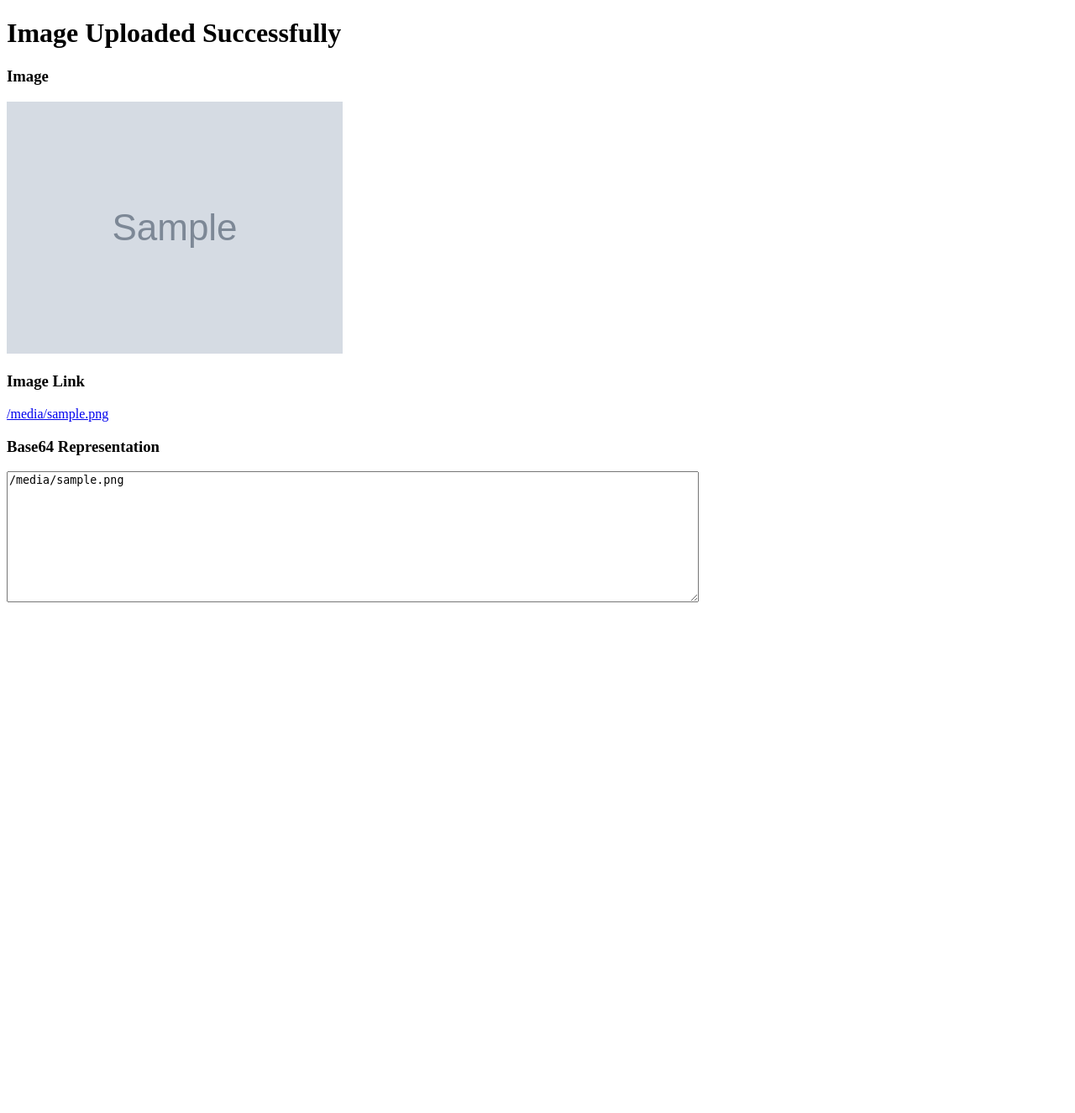
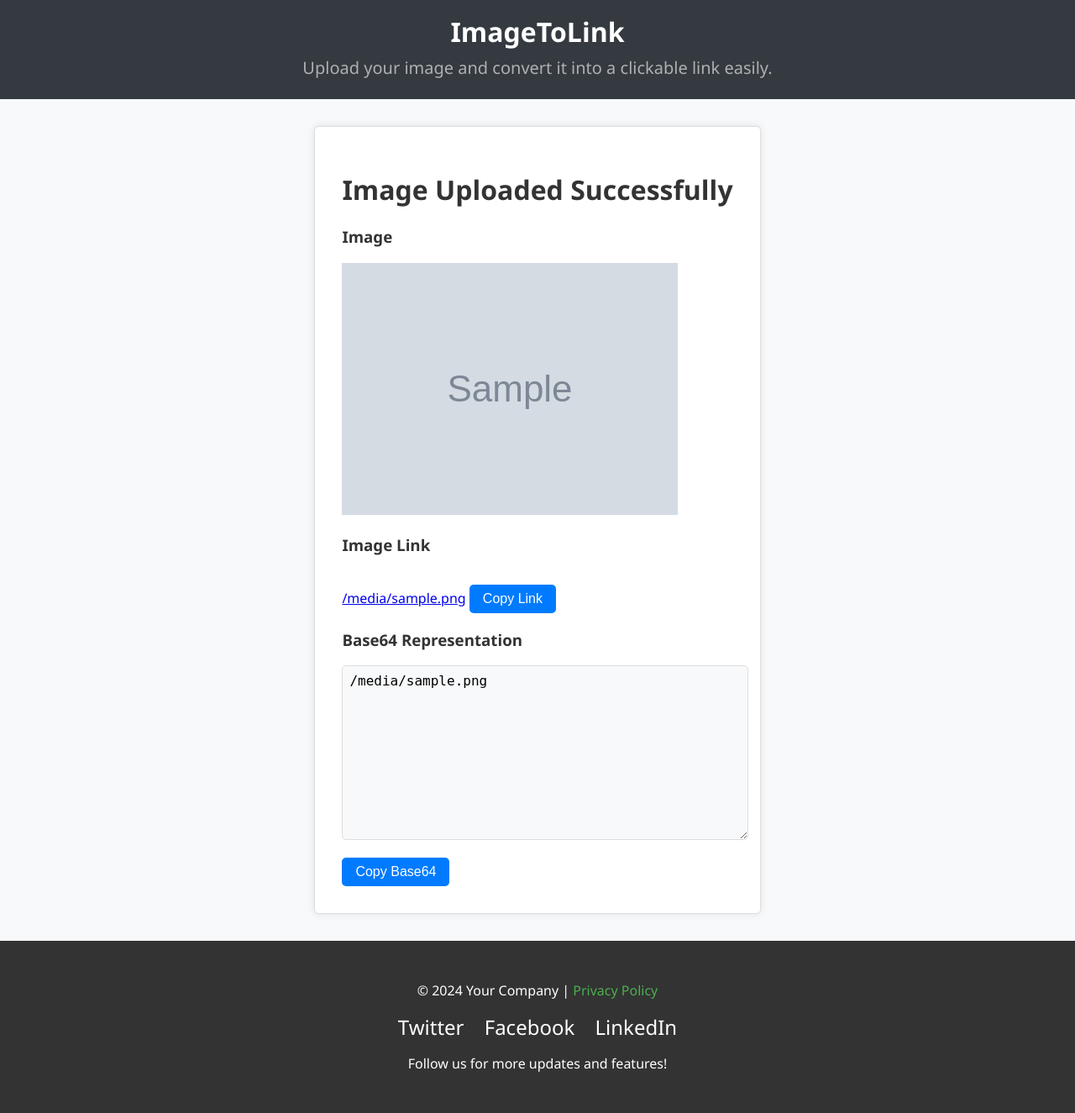
Before and after one commit to sandyy2203/project, a Django app: template projectimage/templates/imageDisplay/image_display.html in a window 1280 px wide. Shown: the whole page at 84% size. Before the commit the page ends 717 px from the top, so only its background shows below. Run offline with Django 3.2, Linux system fonts and the light colour scheme; the template is opened without the code that fills it: most values are stand-ins (such as "Sample title", 1, 10 or a date in 2020); grey boxes marked "Sample" are stand-in pictures.

Commit message:
fix : updated

```diff
--- a/projectimage/templates/imageDisplay/image_display.html
+++ b/projectimage/templates/imageDisplay/image_display.html
@@ -4,8 +4,105 @@
     <meta charset="UTF-8">
     <meta name="viewport" content="width=device-width, initial-scale=1.0">
     <title>Image Display</title>
+    <style>
+        /* Ensure the body takes up the entire viewport and uses flex layout */
+        body {
+            display: flex;
+            flex-direction: column;
+            min-height: 100vh;
+            font-family: 'Segoe UI', Tahoma, Geneva, Verdana, sans-serif;
+            margin: 0;
+            background-color: #f8f9fa;
+            color: #333;
+        }
+
+        header {
+            background-color: #343a40;
+            color: #fff;
+            padding: 1rem;
+            text-align: center;
+        }
+
+        header h1 {
+            margin: 0;
+            font-size: 2rem;
+        }
+
+        header h2 {
+            margin: 0.5rem 0;
+            font-size: 1.25rem;
+            font-weight: normal;
+            color: #b0b0b0;
+        }
+
+        .container {
+            flex: 1;
+            max-width: 600px;
+            margin: 2rem auto;
+            padding: 2rem;
+            background-color: #fff;
+            border: 1px solid #ddd;
+            border-radius: 5px;
+            box-shadow: 0 0 10px rgba(0, 0, 0, 0.1);
+        }
+
+        footer {
+            background-color: #333;
+            color: #fff;
+            padding: 2rem;
+            text-align: center;
+            margin-top: auto;
+        }
+
+        footer a {
+            color: #4CAF50;
+            text-decoration: none;
+        }
+
+        footer .social-icons a {
+            color: #fff;
+            margin: 0 10px;
+            text-decoration: none;
+            font-size: 1.5rem;
+        }
+
+        footer .social-icons a:hover {
+            color: #4CAF50;
+        }
+
+        .copy-btn {
+            background-color: #007bff;
+            color: white;
+            border: none;
+            padding: 0.5rem 1rem;
+            cursor: pointer;
+            border-radius: 5px;
+            font-size: 1rem;
+            margin-top: 1rem;
+            transition: background-color 0.3s;
+        }
+
+        .copy-btn:hover {
+            background-color: #0056b3;
+        }
+
+        textarea {
+            width: 100%;
+            padding: 0.5rem;
+            border: 1px solid #ddd;
+            border-radius: 5px;
+            font-size: 1rem;
+            background-color: #f8f9fa;
+        }
+    </style>
 </head>
 <body>
+    <header>
+        <h1>ImageToLink</h1>
+        <h2>Upload your image and convert it into a clickable link easily.</h2>
+    </header>
+
+    <div class="container">
         <h1>Image Uploaded Successfully</h1>
         <div>
             <h3>Image</h3>
@@ -14,10 +111,37 @@
         <div>
             <h3>Image Link</h3>
             <a href="{{ image_url }}" target="_blank">{{ image_url }}</a>
+            <!-- Copy Button for Image Link -->
+            <button class="copy-btn" onclick="copyToClipboard('{{ image_url }}')">Copy Link</button>
         </div>
         <div>
             <h3>Base64 Representation</h3>
-        <textarea rows="10" cols="100" readonly>{{ base64_image }}</textarea>
+            <textarea rows="10" readonly>{{ base64_image }}</textarea>
+            <!-- Copy Button for Base64 -->
+            <button class="copy-btn" onclick="copyToClipboard('{{ base64_image }}')">Copy Base64</button>
         </div>
+    </div>
+
+    <footer>
+        <p>&copy; 2024 Your Company | <a href="/privacy-policy">Privacy Policy</a></p>
+        <div class="social-icons">
+            <a href="https://twitter.com/yourcompany" target="_blank">Twitter</a>
+            <a href="https://facebook.com/yourcompany" target="_blank">Facebook</a>
+            <a href="https://linkedin.com/company/yourcompany" target="_blank">LinkedIn</a>
+        </div>
+        <p>Follow us for more updates and features!</p>
+    </footer>
+
+    <script>
+        function copyToClipboard(text) {
+            const tempInput = document.createElement('input');
+            tempInput.value = text;
+            document.body.appendChild(tempInput);
+            tempInput.select();
+            document.execCommand('copy');
+            document.body.removeChild(tempInput);
+            alert('Copied to clipboard!');
+        }
+    </script>
 </body>
 </html>
```
Also changed, not shown: projectimage/projectimage/view.py (+5 -1 lines), projectimage/templates/landingPage/landingPage.html (+42 -8 lines). Lines whose indentation alone changed are shown as unchanged.
